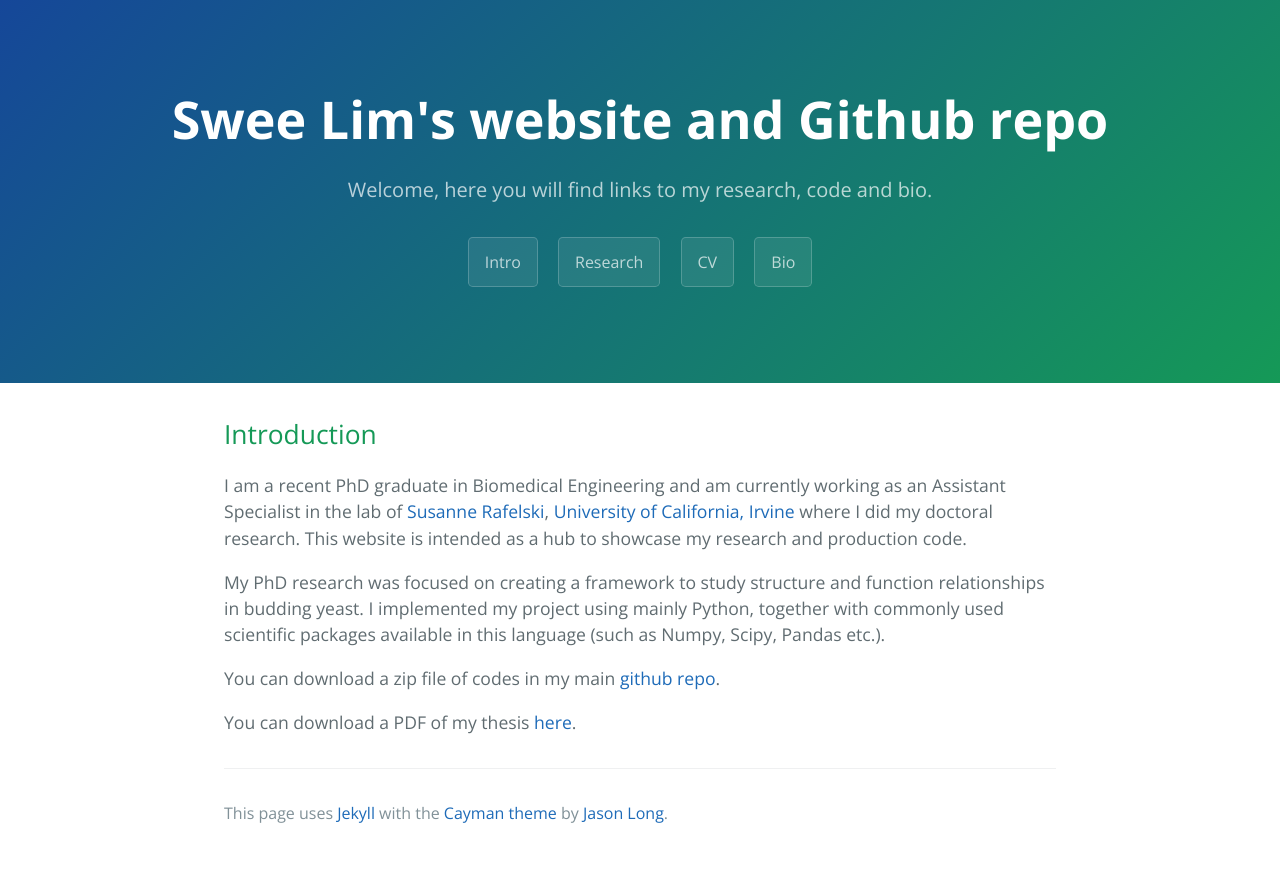
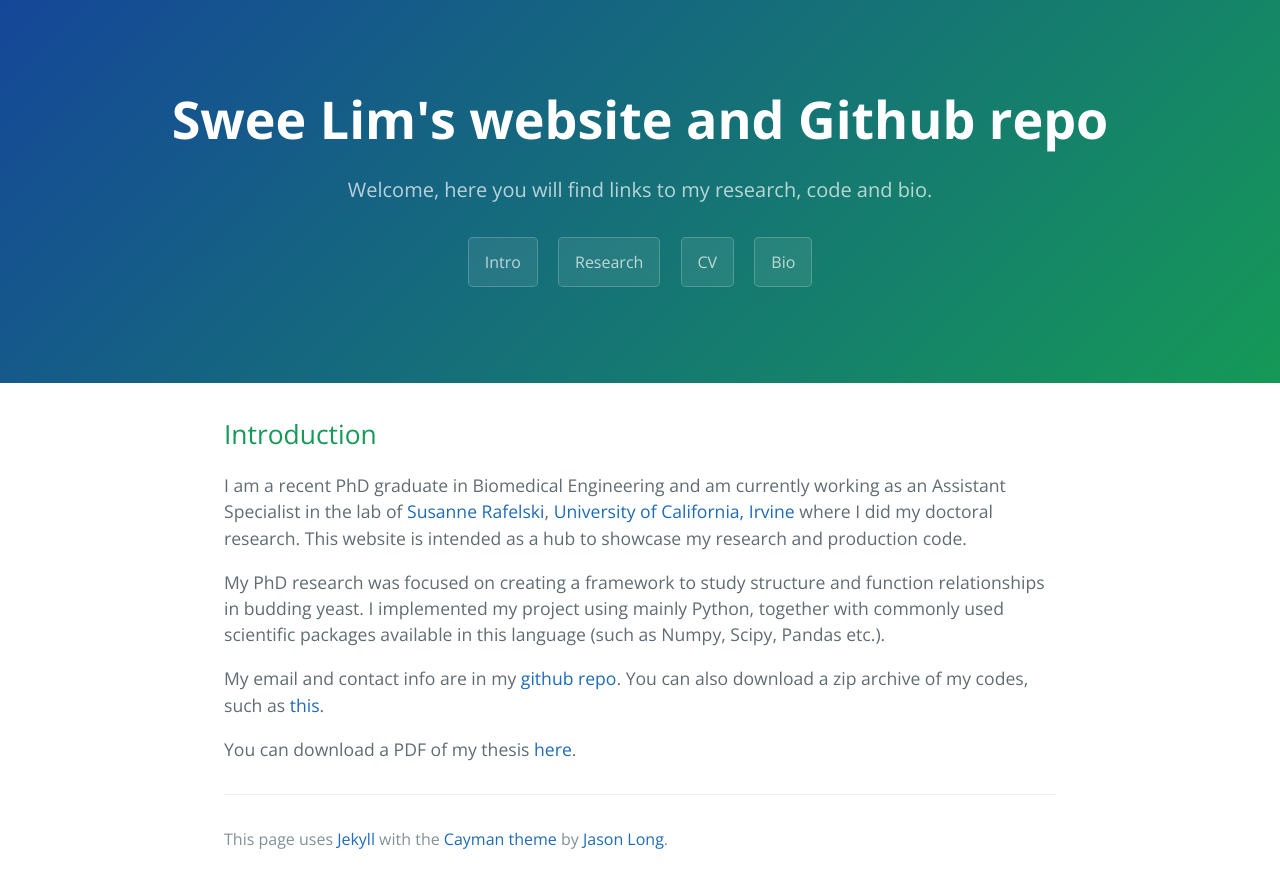
Before and after one commit to moosekaka/moosekaka.github.io, a Jekyll site: the page built from index.md, in a window 1280 px wide. Shown: the top 888 px of the page. Built offline with Jekyll 4.4.1, drawn with Linux system fonts in a browser that asks for light colours.

```diff
--- a/index.md
+++ b/index.md
@@ -7,6 +7,6 @@
 
 My PhD research was focused on creating a framework to study structure and function relationships in budding yeast. I implemented my project using mainly Python, together with commonly used scientific packages available in this language (such as Numpy, Scipy, Pandas etc.).
 
-You can download a zip file of codes in my main [github repo](https://github.com/moosekaka/sweepython).
+My email and contact info are in my [github repo](https://github.com/moosekaka). You can also download a zip archive of my codes, such as [this](https://github.com/moosekaka/sweepython).
 
 You can download a PDF of my thesis [here]({{ site.github.url }}/thesis/thesis.pdf).
```
Also changed, not shown: 1 other file.
